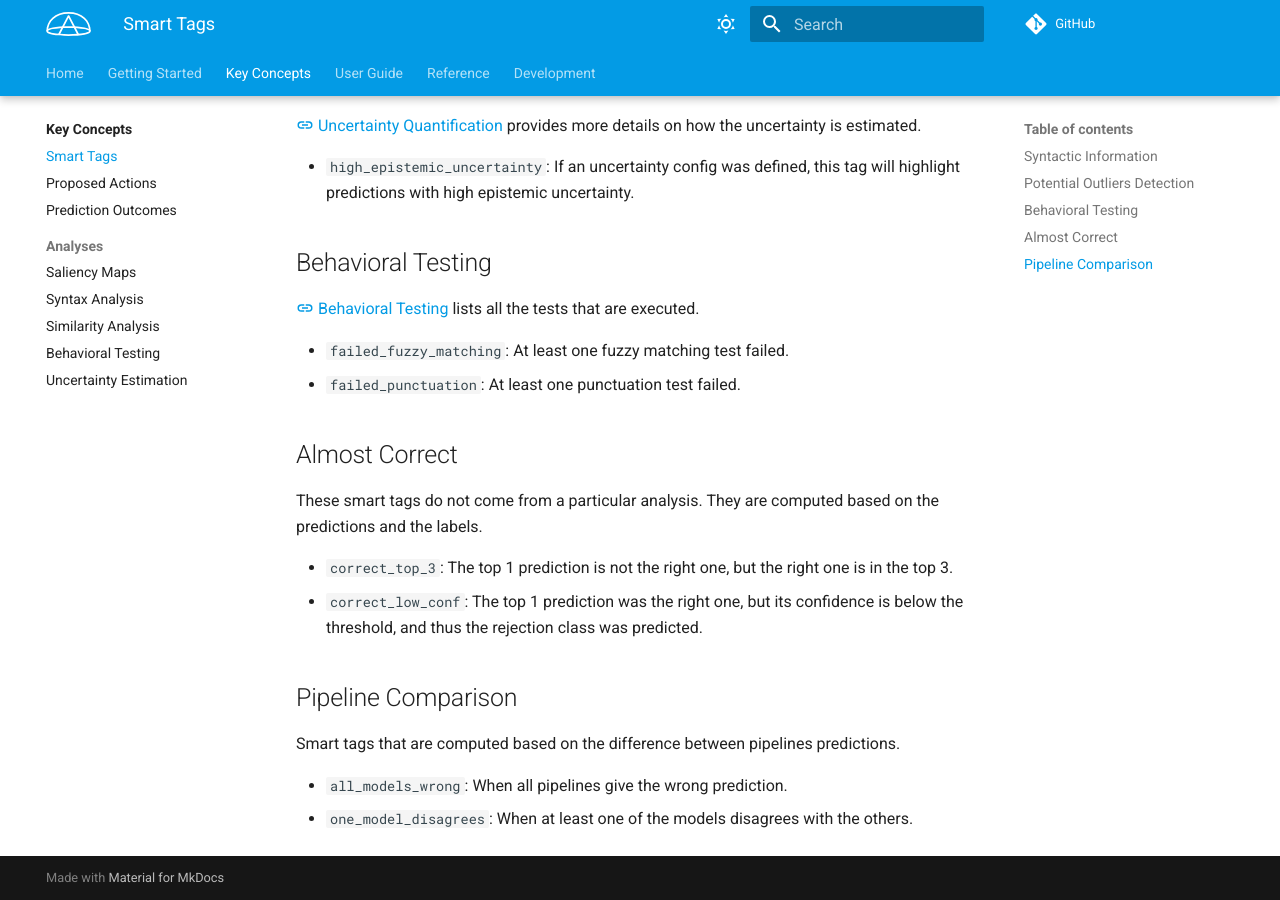
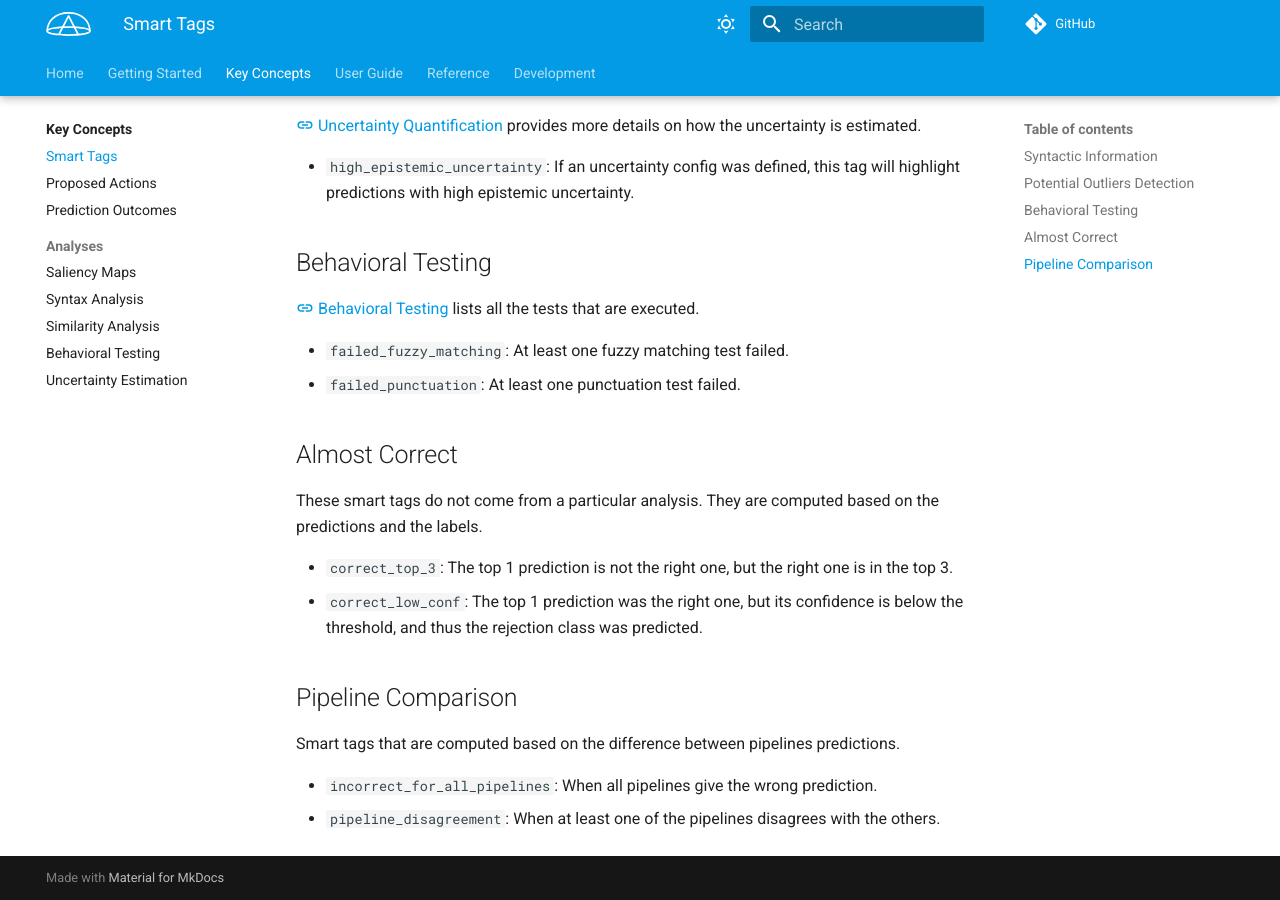
Before and after one commit to ServiceNow/azimuth, an MkDocs documentation site: the page built from docs/docs/key-concepts/smart-tags.md, in a window 1280 px wide and 900 px high, scrolled down 1163 px. Built offline with MkDocs 1.6.1 and Material for MkDocs 9.7.7, drawn with Linux system fonts in a browser that asks for light colours; comment, search, counter and statistics services are not loaded.

Commit message:
Update docs/docs/key-concepts/smart-tags.md

```diff
--- a/docs/docs/key-concepts/smart-tags.md
+++ b/docs/docs/key-concepts/smart-tags.md
@@ -67,5 +67,5 @@ and the labels.
 
 Smart tags that are computed based on the difference between pipelines predictions.
 
-* `all_models_wrong`: When all pipelines give the wrong prediction.
-* `one_model_disagrees`: When at least one of the models disagrees with the others.
+* `incorrect_for_all_pipelines`: When all pipelines give the wrong prediction.
+* `pipeline_disagreement`: When at least one of the pipelines disagrees with the others.
```
